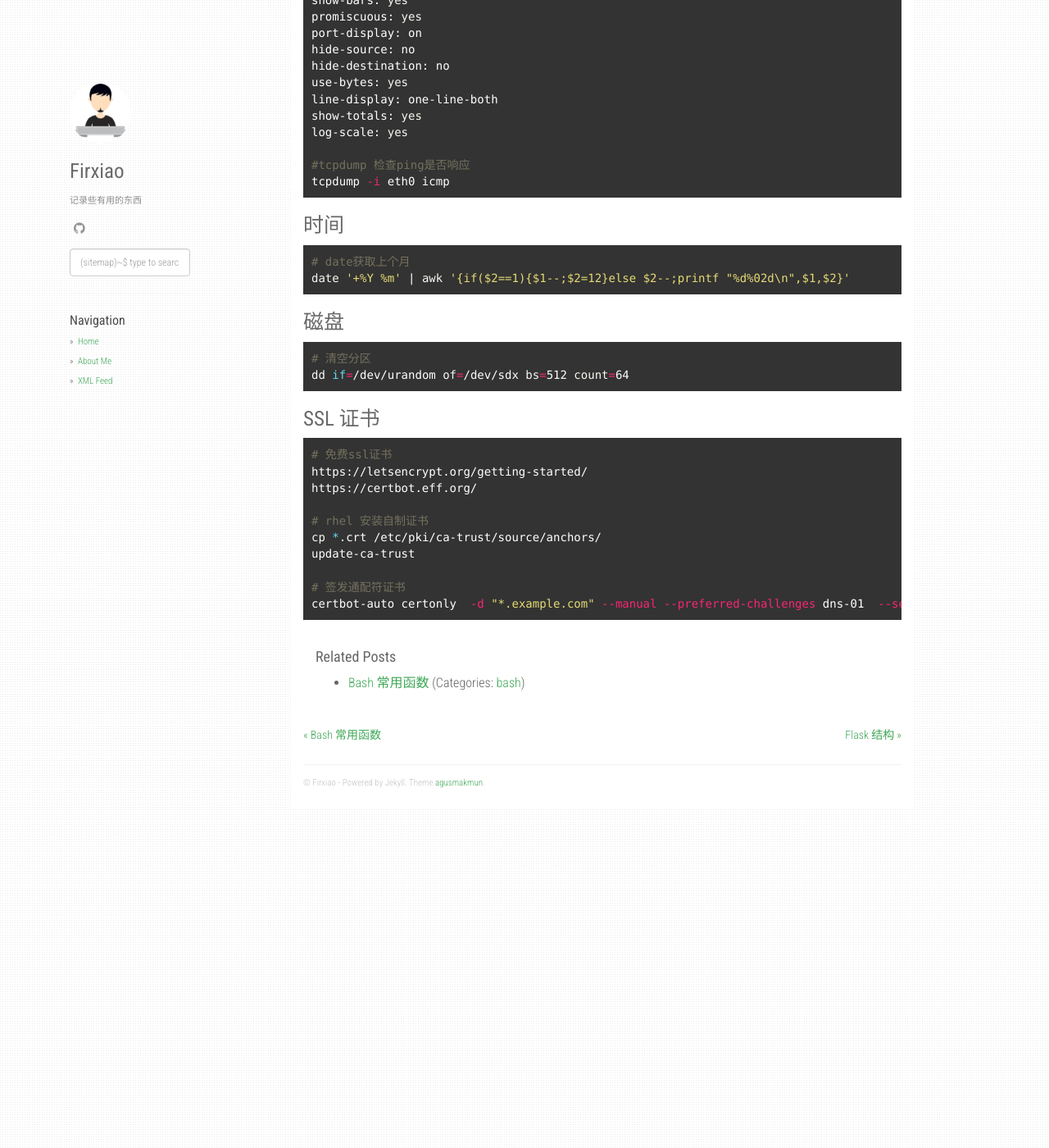
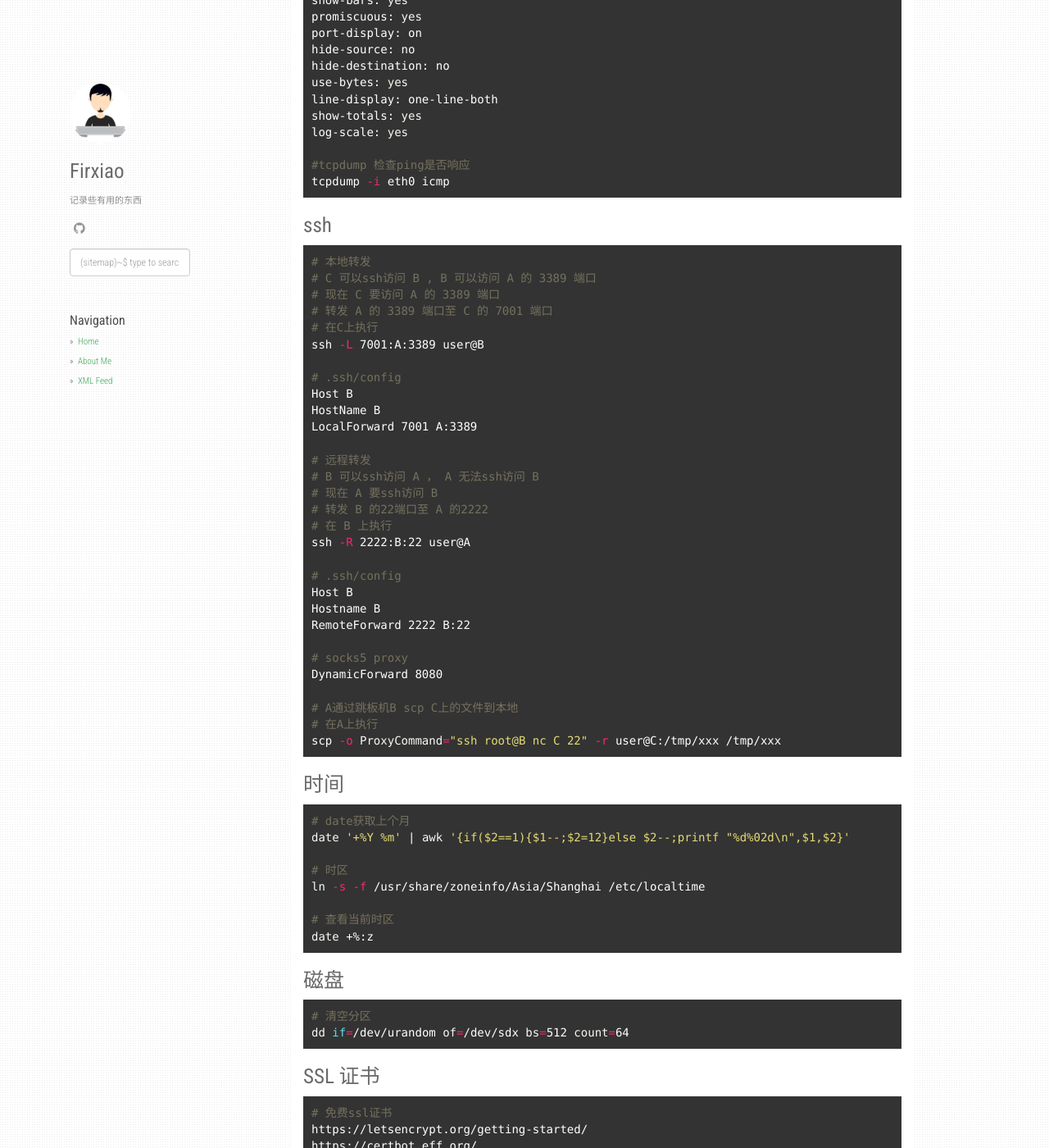
Before and after one commit to Firxiao/firxiao.github.io, a Jekyll site: the page built from _posts/2019-07-29-bash-skills.md, in a window 1280 px wide and 1400 px high, scrolled down 3030 px. Shown: the whole window at 82% size. Built offline with Jekyll 4.4.1, drawn with Linux system fonts in a browser that asks for light colours; nearby versions of some CDN libraries; comment, search, counter and statistics services are not loaded.

Commit message:
Update bash skills
  - Add ssh
  - Add timezone

````diff
--- a/_posts/2019-07-29-bash-skills.md
+++ b/_posts/2019-07-29-bash-skills.md
@@ -165,10 +165,50 @@ log-scale: yes
 tcpdump -i eth0 icmp
 ```
 
+# ssh
+```bash
+# 本地转发
+# C 可以ssh访问 B , B 可以访问 A 的 3389 端口
+# 现在 C 要访问 A 的 3389 端口
+# 转发 A 的 3389 端口至 C 的 7001 端口
+# 在C上执行
+ssh -L 7001:A:3389 user@B
+
+# .ssh/config
+Host B
+HostName B
+LocalForward 7001 A:3389
+
+# 远程转发
+# B 可以ssh访问 A ， A 无法ssh访问 B
+# 现在 A 要ssh访问 B
+# 转发 B 的22端口至 A 的2222
+# 在 B 上执行
+ssh -R 2222:B:22 user@A
+
+# .ssh/config
+Host B
+Hostname B
+RemoteForward 2222 B:22
+
+# socks5 proxy
+DynamicForward 8080
+
+# A通过跳板机B scp C上的文件到本地
+# 在A上执行
+scp -o ProxyCommand="ssh root@B nc C 22" -r user@C:/tmp/xxx /tmp/xxx
+```
+
 # 时间
 ```bash
 # date获取上个月
 date '+%Y %m' | awk '{if($2==1){$1--;$2=12}else $2--;printf "%d%02d\n",$1,$2}'
+
+# 时区
+ln -s -f /usr/share/zoneinfo/Asia/Shanghai /etc/localtime
+
+# 查看当前时区
+date +%:z
 ```
 
 # 磁盘
````
